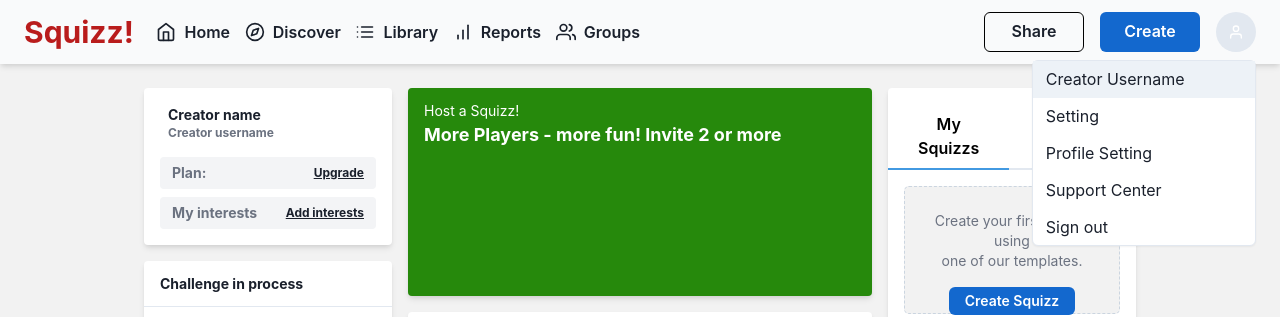
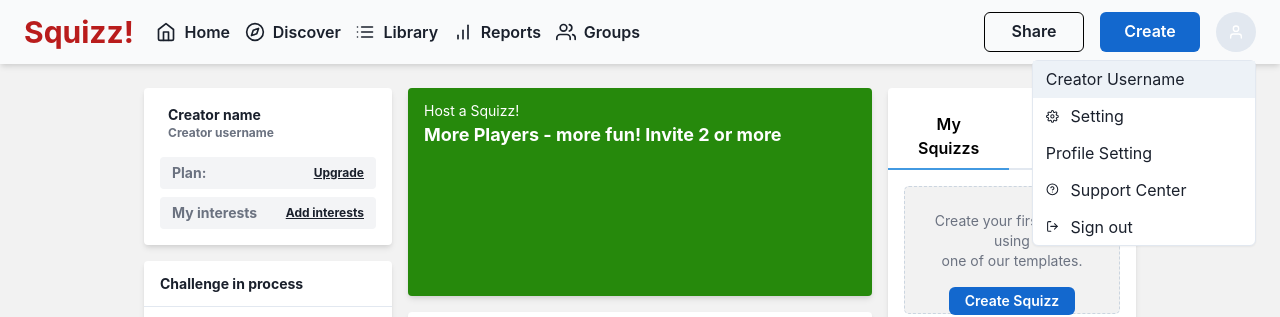
Before and after one commit to hasanbasori/squizz-front, a React (Vite) app: page / in a window 1280 px wide. Both pictures are taken after a click on the button "Options". Shown: the top 317 px of the page. Built offline with nearby package versions, Linux system fonts and the light colour scheme.

Commit message:
add icon to menu header creator

```diff
--- a/src/components/Layout/HeaderCreator.jsx
+++ b/src/components/Layout/HeaderCreator.jsx
@@ -23,7 +23,10 @@
   FiCompass,
   FiList,
   FiBarChart,
-  FiUsers
+  FiUsers,
+  FiLogOut,
+  FiSettings,
+  FiHelpCircle
 } from 'react-icons/fi'
 
 function HeaderCreator({ style, className }) {
@@ -88,10 +91,10 @@
             <MenuItem bgColor="#f2f2f2">
               <a href="/profiles">Creator Username</a>
             </MenuItem>
-            <MenuItem>Setting</MenuItem>
+            <MenuItem icon={<FiSettings />}>Setting</MenuItem>
             <MenuItem>Profile Setting</MenuItem>
-            <MenuItem>Support Center</MenuItem>
-            <MenuItem>Sign out</MenuItem>
+            <MenuItem icon={<FiHelpCircle />}>Support Center</MenuItem>
+            <MenuItem icon={<FiLogOut />}>Sign out</MenuItem>
           </MenuList>
         </Menu>
       </div>
```
